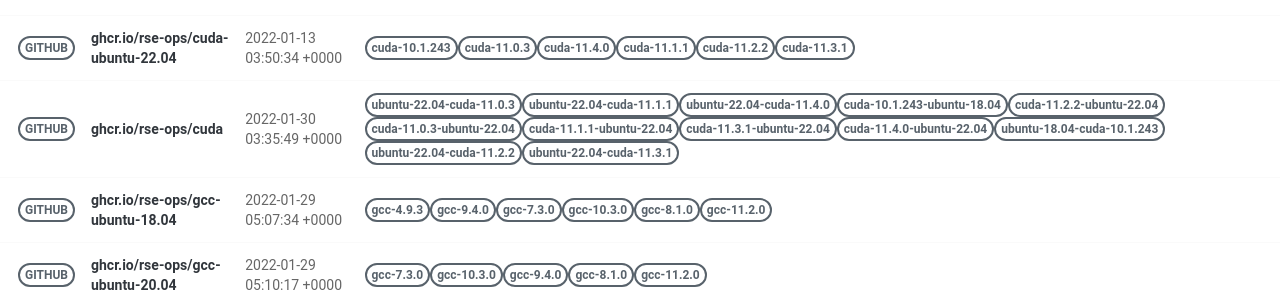
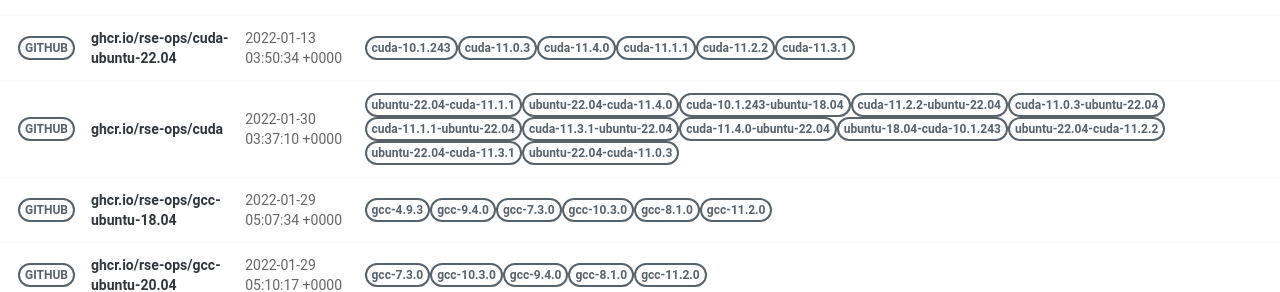
Before and after one commit to rse-ops/docker-images, a Jekyll site: the page built from pages/index.md, in a window 1280 px wide. Shown: the part 414-706 px from the top of the page. Built offline with Jekyll 4.4.1, drawn with Linux system fonts in a browser that asks for light colours; nearby versions of some CDN libraries; part of the change alters nothing that is shown.

Commit message:
Automated push to update library 2022-01-30

```diff
--- a/_library/ghcr.io-rse-ops-cuda.md
+++ b/_library/ghcr.io-rse-ops-cuda.md
@@ -1,14 +1,11 @@
 ---
 layout: container
 name: ghcr.io/rse-ops/cuda
-updated_at: 2022-01-30 03:35:49.237953
+updated_at: 2022-01-30 03:37:10.406381
 
 
 container_url: https://github.com/orgs/rse-ops/packages/container/package/cuda
 versions:
- - tag: ubuntu-22.04-cuda-11.0.3
-   dockerfile: https://github.com/rse-ops/docker-images/blob/main/ubuntu/cuda/Dockerfile
-   manifest: https://crane.ggcr.dev/manifest/ghcr.io/rse-ops/cuda:ubuntu-22.04-cuda-11.0.3
  - tag: ubuntu-22.04-cuda-11.1.1
    dockerfile: https://github.com/rse-ops/docker-images/blob/main/ubuntu/cuda/Dockerfile
    manifest: https://crane.ggcr.dev/manifest/ghcr.io/rse-ops/cuda:ubuntu-22.04-cuda-11.1.1
@@ -42,5 +39,8 @@ versions:
  - tag: ubuntu-22.04-cuda-11.3.1
    dockerfile: https://github.com/rse-ops/docker-images/blob/main/ubuntu/cuda/Dockerfile
    manifest: https://crane.ggcr.dev/manifest/ghcr.io/rse-ops/cuda:ubuntu-22.04-cuda-11.3.1
+ - tag: ubuntu-22.04-cuda-11.0.3
+   dockerfile: https://github.com/rse-ops/docker-images/blob/main/ubuntu/cuda/Dockerfile
+   manifest: https://crane.ggcr.dev/manifest/ghcr.io/rse-ops/cuda:ubuntu-22.04-cuda-11.0.3
 
 ---
```
